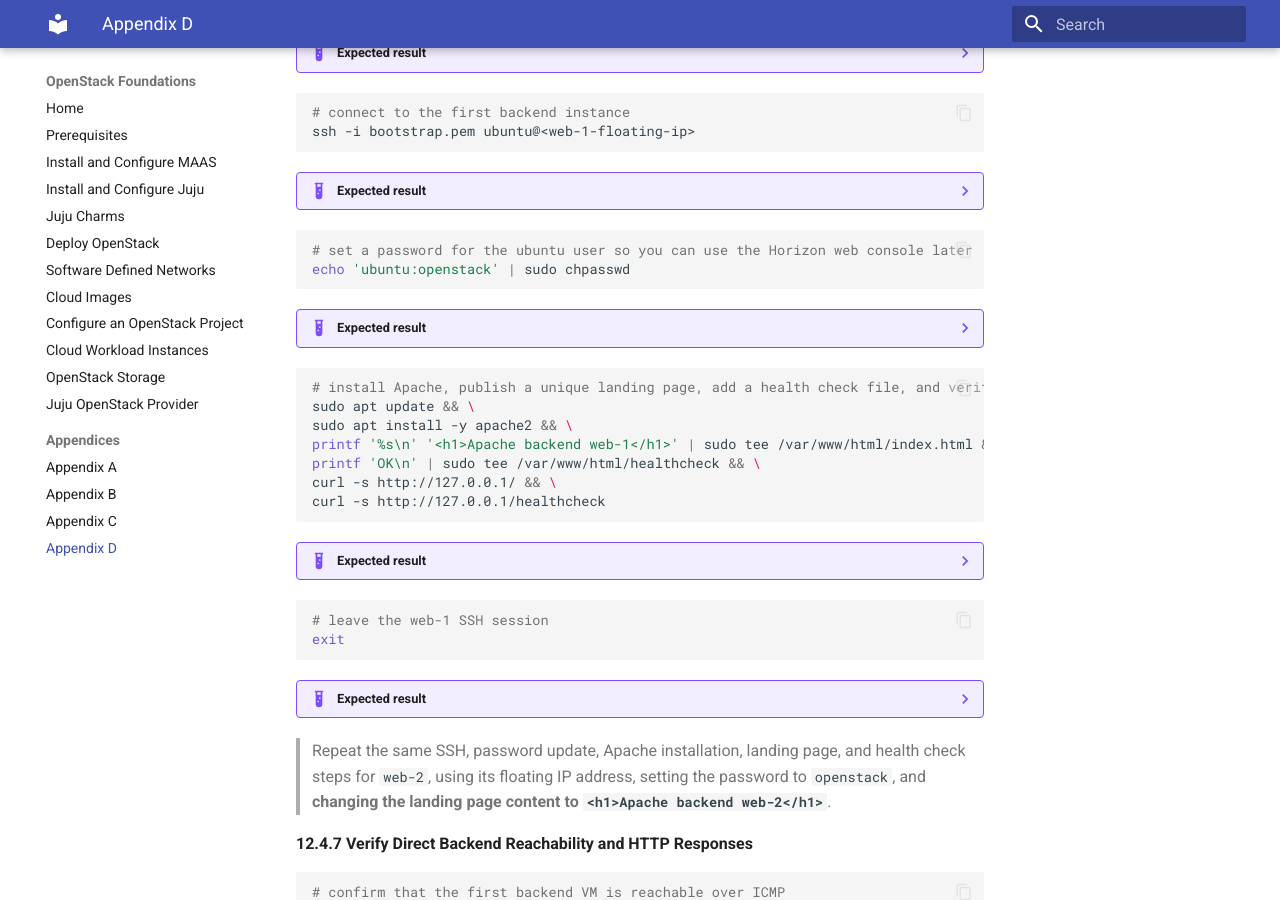
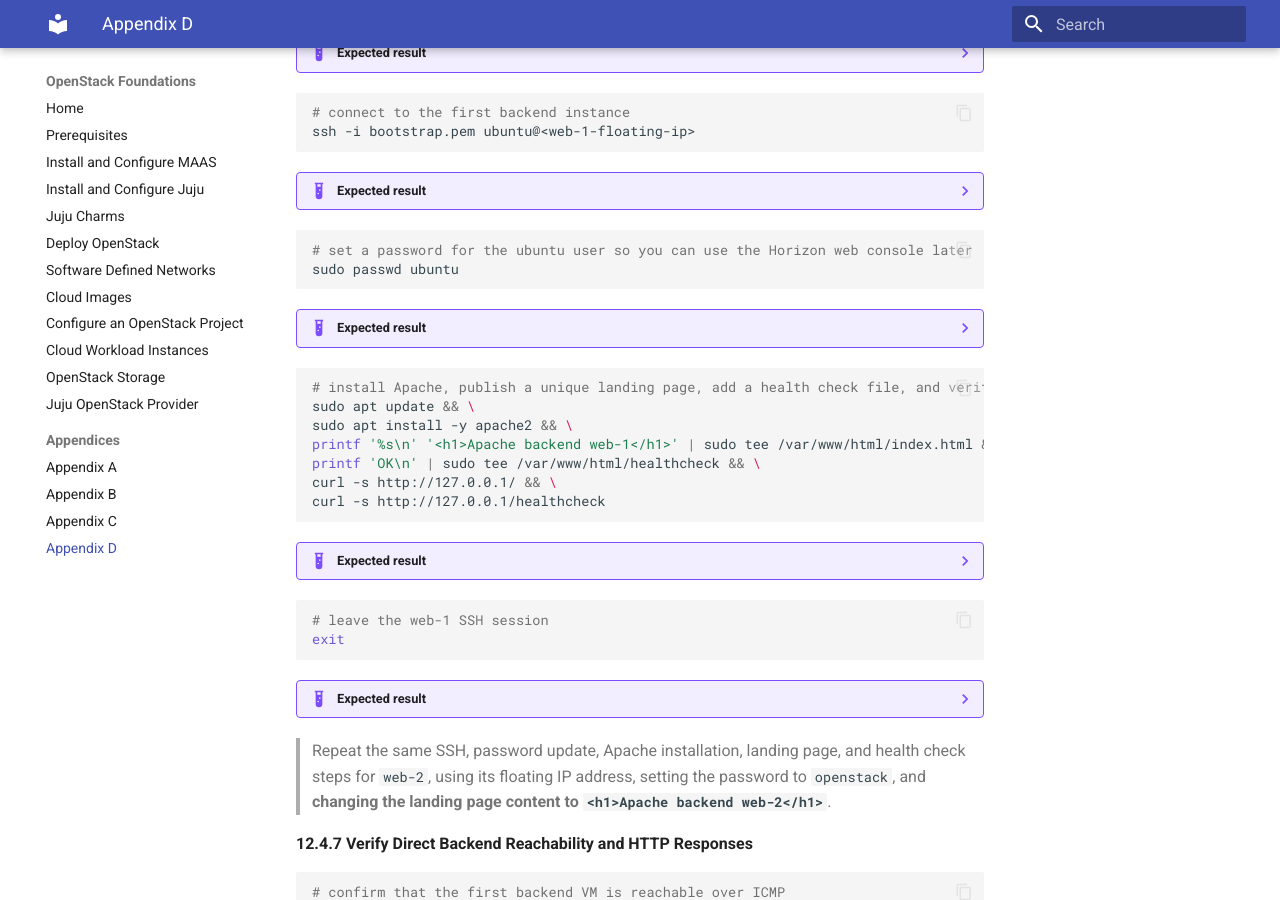
Before and after one commit to radumoisan/canonical-openstack-foundations, an MkDocs documentation site: the page built from docs/appendix_d.md, in a window 1280 px wide and 900 px high, scrolled down 4241 px. Built offline with MkDocs 1.6.1 and Material for MkDocs 9.7.7, drawn with Linux system fonts in a browser that asks for light colours.

Commit message:
Use passwd instead of chpasswd in Appendix D

````diff
--- a/docs/appendix_d.md
+++ b/docs/appendix_d.md
@@ -148,12 +148,14 @@ ssh -i bootstrap.pem ubuntu@<web-1-floating-ip>
 
 ```bash
 # set a password for the ubuntu user so you can use the Horizon web console later
-echo 'ubuntu:openstack' | sudo chpasswd
+sudo passwd ubuntu
 ```
 
 ??? example "Expected result"
     ```bash
-    No output.
+    New password:
+    Retype new password:
+    passwd: password updated successfully
     ```
 
 ```bash
````
